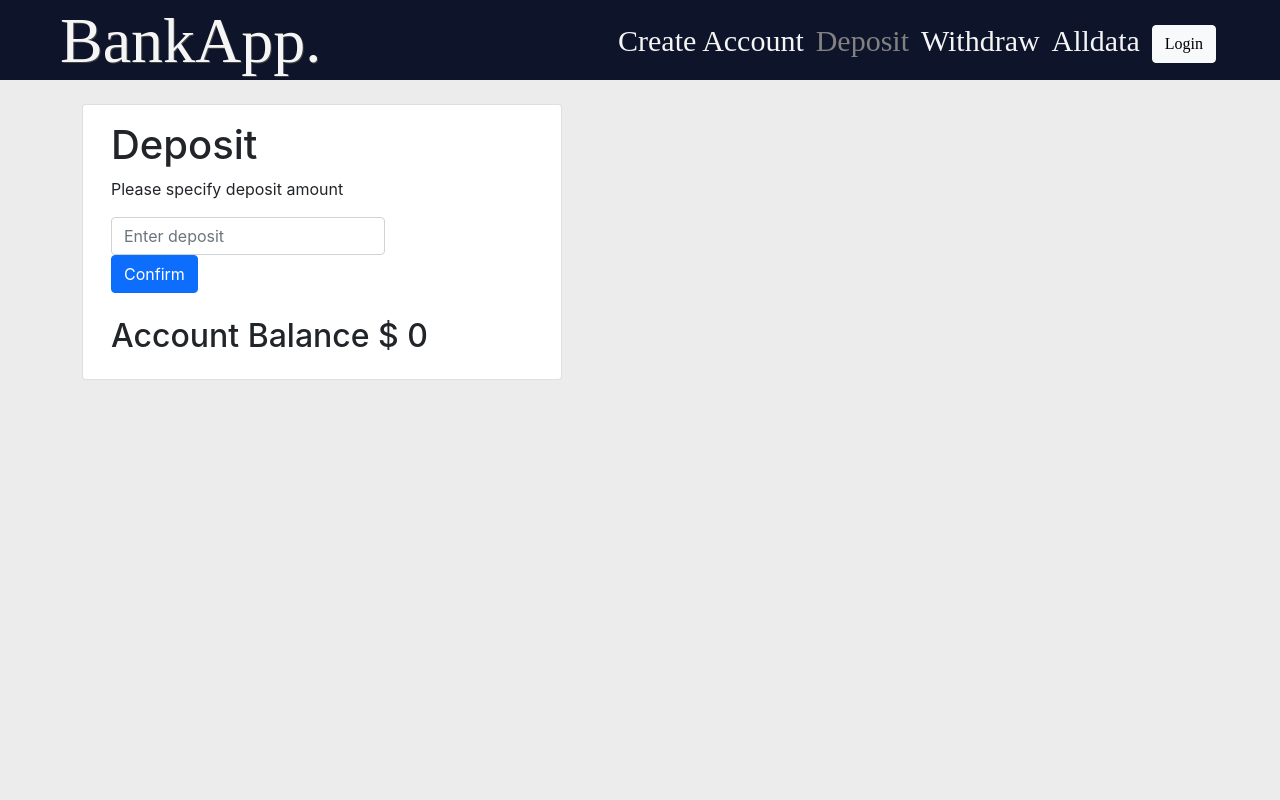
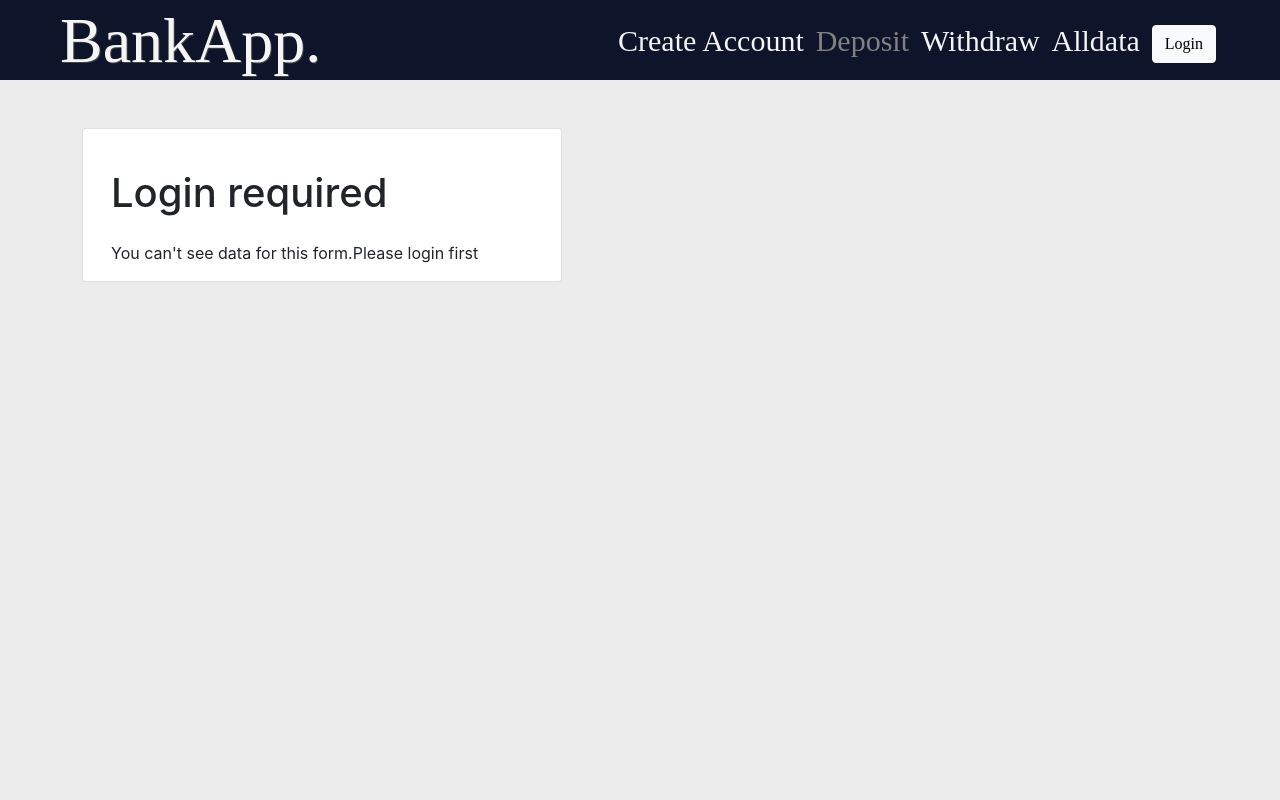
Before and after one commit to melanierolo/banking-app, a React (Create React App) app: page /#/deposit in a window 1280 px wide. Shown: the top 800 px of the page. Built offline with nearby package versions, Linux system fonts and the light colour scheme; a web font is replaced by a local one.

Commit message:
added deposit without logic about the login

```diff
--- a/src/views/deposit.jsx
+++ b/src/views/deposit.jsx
@@ -1,9 +1,12 @@
 import "../App.css";
 import { Container, Card, Row, Form } from "react-bootstrap";
 import Balance from "./Balance";
-import { useState } from "react";
+import { useState, useContext } from "react";
+import { UserContext } from "../context/context";
 
 function Deposit() {
+  const ctx = useContext(UserContext);
+  const [isLoggedInDeposit, setIsLoggedInDeposit] = useState(false);
   const [totalState, setTotalState] = useState(0);
   let transactionState = 0; // state of this transaction
   let status = `Account Balance $ ${totalState}`;
@@ -18,8 +21,9 @@ function Deposit() {
 
   return (
     <Container className="min-vh-100 p-4">
-      <Row className="m-auto">
+      <Row className="m-auto my-4">
         <Card style={{ width: "30rem" }} className="row">
+          {isLoggedInDeposit ? (
             <Card.Body>
               <Card.Title>
                 <h1>Deposit</h1>
@@ -38,6 +42,16 @@ function Deposit() {
                 </Form>
               </Card.Text>
             </Card.Body>
+          ) : (
+            <Card.Body>
+              <Card.Title className="my-4">
+                <h1>Login required</h1>
+              </Card.Title>
+              <Card.Text>
+                You can't see data for this form.Please login first
+              </Card.Text>
+            </Card.Body>
+          )}
         </Card>
       </Row>
     </Container>
```
Lines whose indentation alone changed are shown as unchanged.
